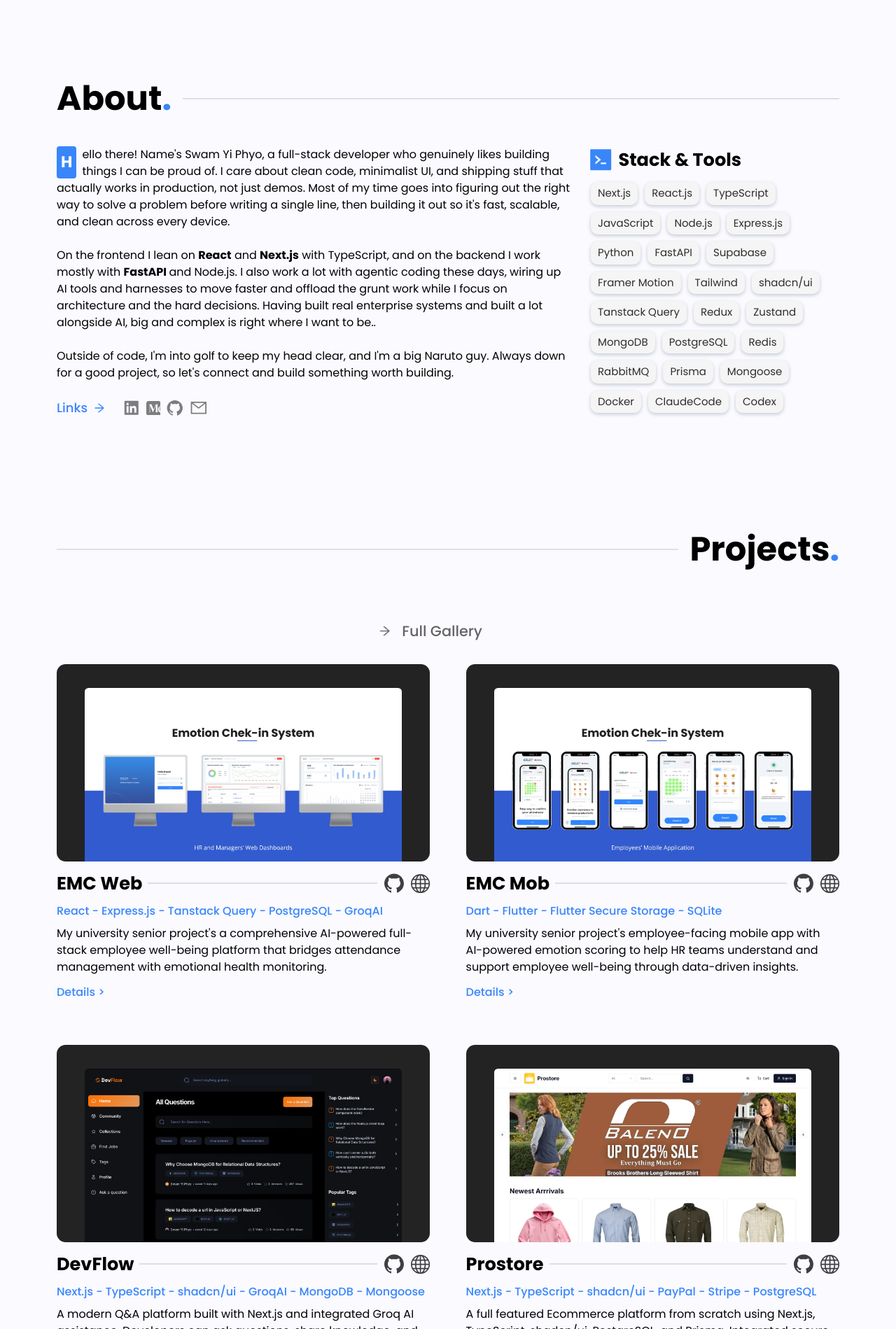
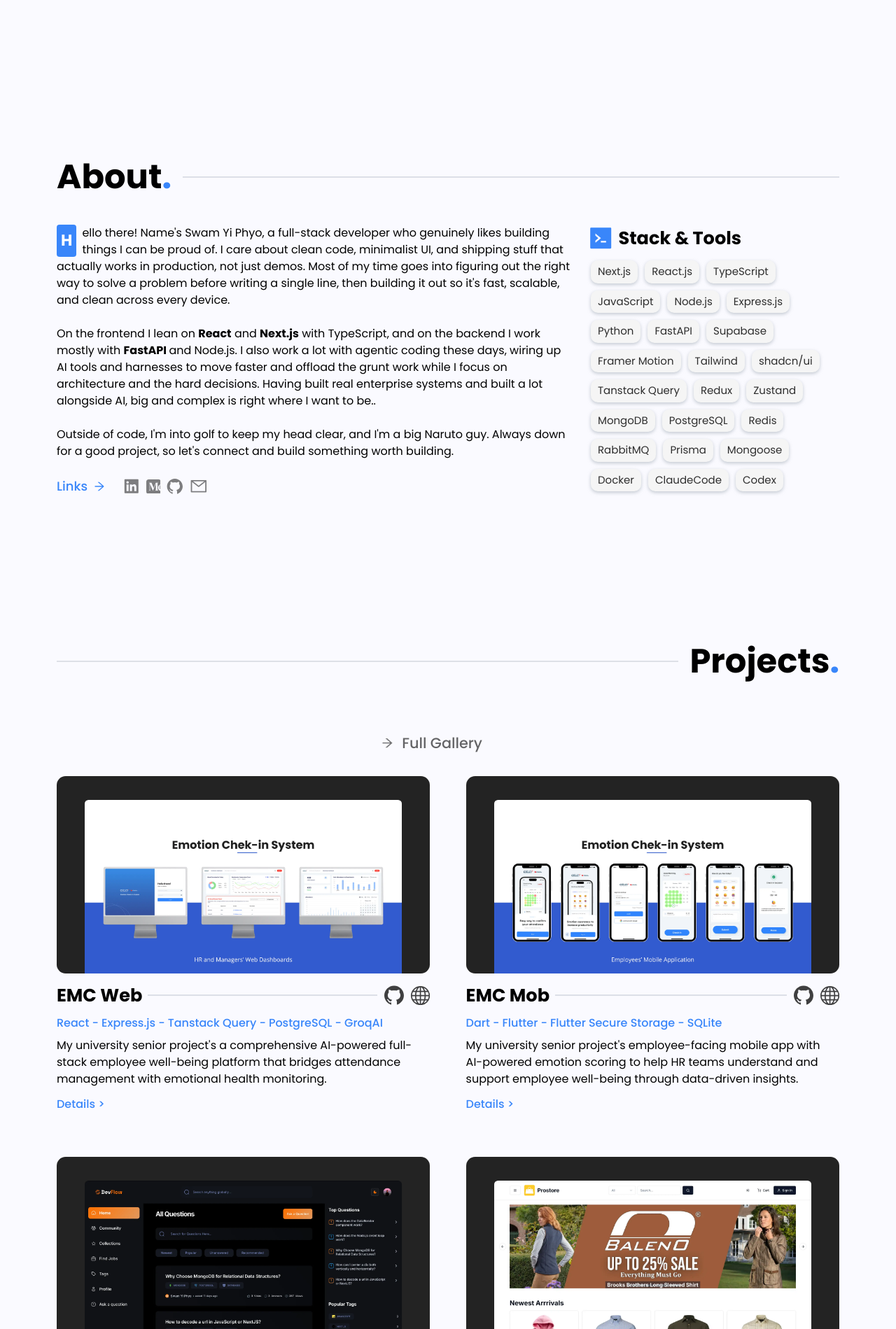
Before and after one commit to fisheeesh/portfolio_v1, a Next.js app: page / in a window 1280 px wide. Shown: the part 741-2640 px from the top of the page at 70% size. Built offline with nearby package versions, Linux system fonts and the light colour scheme.

Commit message:
chore: spacing adjust

```diff
--- a/components/about/about.tsx
+++ b/components/about/about.tsx
@@ -9,7 +9,7 @@ const About = () => {
     return (
         <>
             <Wave />
-            <section id="about" className="relative z-[10] w-[90%] max-w-[1150px] mx-auto overflow-hidden pb-36 px-4 max-[480px]:text-[1.6rem]">
+            <section id="about" className="relative z-[10] w-[90%] max-w-[1150px] mx-auto overflow-hidden pt-28 pb-48 px-4 max-[480px]:text-[1.6rem]">
                 <SectionHeader title="About" dir="l" />
                 <div className="grid grid-cols-[1fr_360px] gap-6 max-[992px]:grid-cols-1">
                     <div>
--- a/components/certification/certification.tsx
+++ b/components/certification/certification.tsx
@@ -4,7 +4,7 @@ import { CertificationItem } from './certification-item';
 
 export default function Certification() {
     return (
-        <section className="pb-16" id="certification">
+        <section className="pb-28" id="certification">
             <div className="Container">
                 <SectionHeader title="Certification" dir="l" />
                 {certification.map((item) => (
--- a/components/contact/contact.tsx
+++ b/components/contact/contact.tsx
@@ -4,7 +4,7 @@ import { Socials } from "../shared/socials";
 
 export const Contact = () => {
     return (
-        <section className="pb-48 pt-32 px-4" id="contact">
+        <section className="pb-69 pt-45 px-4" id="contact">
             <div className="max-w-[750px] mx-auto space-y-4">
                 <Reveal width="100%">
                     <h2 className="text-center font-black leading-none text-5xl md:text-[6rem]">
--- a/components/experience/experience.tsx
+++ b/components/experience/experience.tsx
@@ -4,7 +4,7 @@ import { SectionHeader } from "../shared/section-header";
 
 export default function Experience() {
     return (
-        <section className="pb-36" id="experience">
+        <section className="pb-48" id="experience">
             <div className="Container">
                 <SectionHeader title="Experience" dir="l" />
                 {experiences.map((item) => (
--- a/components/header/header.tsx
+++ b/components/header/header.tsx
@@ -11,12 +11,14 @@ export default function Header({ toggle }: { toggle: () => void }) {
                 aria-label="Main navigation"
             >
                 <div className="mt-0.5">
+                    <Link href="/">
                         <Image
                             src="/assets/logo.png"
                             alt="Swam Yi Phyo logo"
                             width={54}
                             height={54}
                         />
+                    </Link>
                 </div>
 
                 <ul className="flex items-center -mr-6 space-x-[1rem] max-md:hidden">
--- a/components/showCase/show-case.tsx
+++ b/components/showCase/show-case.tsx
@@ -5,7 +5,7 @@ import { ShowCaseItem } from './show-case-item';
 
 export default function ShowCase() {
     return (
-        <section className="pb-36" id="projects">
+        <section className="pb-48" id="projects">
             <div className="Container">
                 <SectionHeader title="Projects" dir="r" />
                 <LinkToGalleryBtn />
```
Lines whose indentation alone changed are shown as unchanged.
